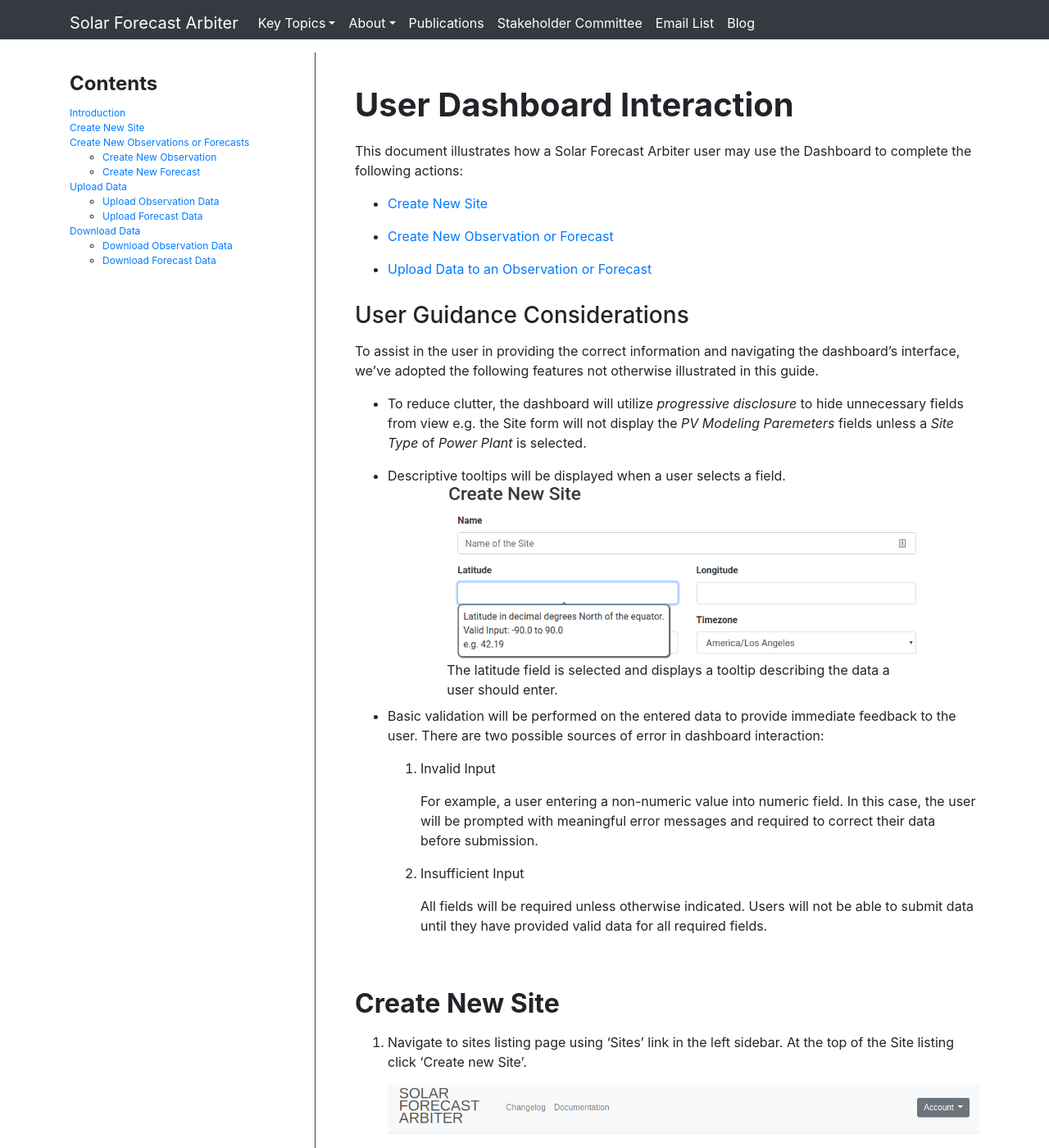
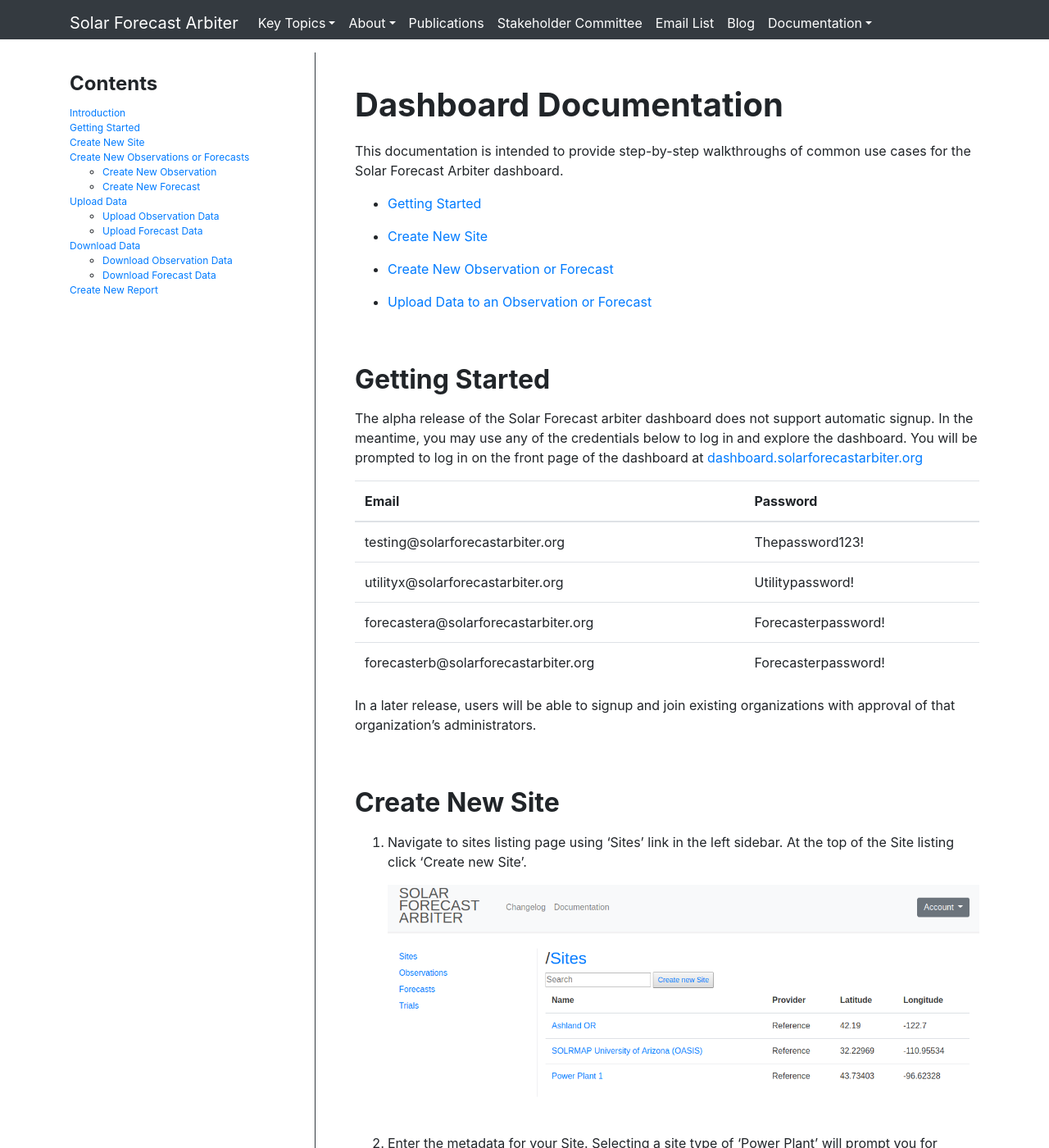
Before and after one commit to SolarArbiter/SolarArbiter.github.io, a Jekyll site: the page built from dashboard_documentation.md, in a window 1280 px wide and 1400 px high. Shown: the whole window at 82% size. Built offline with Jekyll 4.4.1, drawn with Linux system fonts in a browser that asks for light colours; comment, search, counter and statistics services are not loaded; our own code applies the rules of GitHub Pages for plain Markdown files; some of the changed text lies outside the part shown.

Commit message:
create dumentation section, add links to api, core documentation, move dashboard proposal to documentation

```diff
--- a/_includes/dashboard_sidebar.html
+++ b/_includes/dashboard_sidebar.html
@@ -2,6 +2,7 @@
 <h2>Contents</h2>
 <ul class="contents-list">
   <li><a href="#user-dashboard-interaction">Introduction</a></li>
+  <li><a href="#getting-started">Getting Started</a>
   <li><a href="#create-new-site">Create New Site</a></li>
   <li><a href="#create-new-observation-or-forecast">Create New Observations or Forecasts</a></li>
     <ul>
@@ -20,5 +21,6 @@
 	  <li><a href="#download-observation-data">Download Observation Data</a></li>
 	  <li><a href="#download-forecast-data">Download Forecast Data</a></li>
 	</ul>
+    <li><a href="#create-report">Create New Report</a></li>
 </ul>
 </div>
--- a/dashboarddoc.md
+++ b/dashboard_documentation.md
@@ -1,14 +1,16 @@
 ---
 layout: dashboard
-permalink: /dashboarddoc/
+permalink: /documentation/dashboard/
 ---
 
-User Dashboard Interaction
-==========================
+Dashboard Documentation
+=======================
 {: .anchor}
 
-This document illustrates how a Solar Forecast Arbiter user may use the
-Dashboard to complete the following actions:
+This documentation is intended to provide step-by-step walkthroughs of common
+use cases for the Solar Forecast Arbiter dashboard.
+
+-   [Getting Started](#getting-started)
 
 -   [Create New Site](#create-new-site)
 
@@ -16,39 +18,30 @@
 
 -   [Upload Data to an Observation or Forecast](#upload-data)
 
-### User Guidance Considerations
-To assist in the user in providing the correct information and
-navigating the dashboard's interface, we've adopted the following
-features not otherwise illustrated in this guide.
 
--  To reduce clutter, the dashboard will utilize *progressive
-   disclosure* to hide unnecessary fields from view e.g. the
-   Site form will not display the *PV Modeling Paremeters* fields
-   unless a *Site Type* of *Power Plant* is selected.
+Getting Started
+---------------
+{: .anchor}
 
--  Descriptive tooltips will be displayed when a user selects a field.
-   <img class="my-3" src="/images/TooltipDetail.png" class="figure"/>
-   <figcaption class="figure pb-2">The latitude field is selected and displays
-   a tooltip describing the data a user should enter.</figcaption>
+The alpha release of the Solar Forecast arbiter dashboard does not support automatic
+signup. In the meantime, you may use any of the credentials below to log in and
+explore the dashboard. You will be prompted to log in on the front page of the
+dashboard at [dashboard.solarforecastarbiter.org](https://dashboard.solarforecastarbiter.org)
 
--  Basic validation will be performed on the entered data to provide
-   immediate feedback to the user. There are two possible sources of
-   error in dashboard interaction:
+{: .table}
+|Email                                 | Password          |
+|--------------------------------------|-------------------|
+|testing@solarforecastarbiter.org      |Thepassword123!    |
+|utilityx@solarforecastarbiter.org     |Utilitypassword!   |
+|forecastera@solarforecastarbiter.org  |Forecasterpassword!|
+|forecasterb@solarforecastarbiter.org  |Forecasterpassword!|
 
-   1.  Invalid Input
+In a later release, users will be able to signup and join existing organizations with
+approval of that organization's administrators.
 
-       For example, a user entering a non-numeric value into numeric
-       field. In this case, the user will be prompted with meaningful
-       error messages and required to correct their data before submission.
-
-   2.  Insufficient Input
-
-	   All fields will be required unless otherwise indicated. Users will
-	   not be able to submit data until they have provided valid data
-	   for all required fields.
 
 Create New Site
--------------
+---------------
 {: .anchor}
 
 1. Navigate to sites listing page using ‘Sites’ link in the left
@@ -204,3 +197,15 @@
 	<img class="my-3" src="/images/fx_download.png">
 
 <div class="my-3"></div>
+
+### Creating a Report
+{: .anchor}
+
+1.  Use the 'Reports' link on the left sidebar to view the reports listing page.
+    Click the 'Create new Report' link.
+    <img class="my-3" src="/images/reports.png"/>
+
+2.  Enter the report name and a start and end for the period to analyze.
+    Add pairs of Observations and Forecasts to compare by clicking the 'Add
+    Forecast, Observation pair' button.
+     <img class="my-3" src="/images/report_form.png"/>
```
Also changed, not shown: _data/navigation.yml (+12 -3 lines), images/report_form.png (added), images/reports.png (added).
